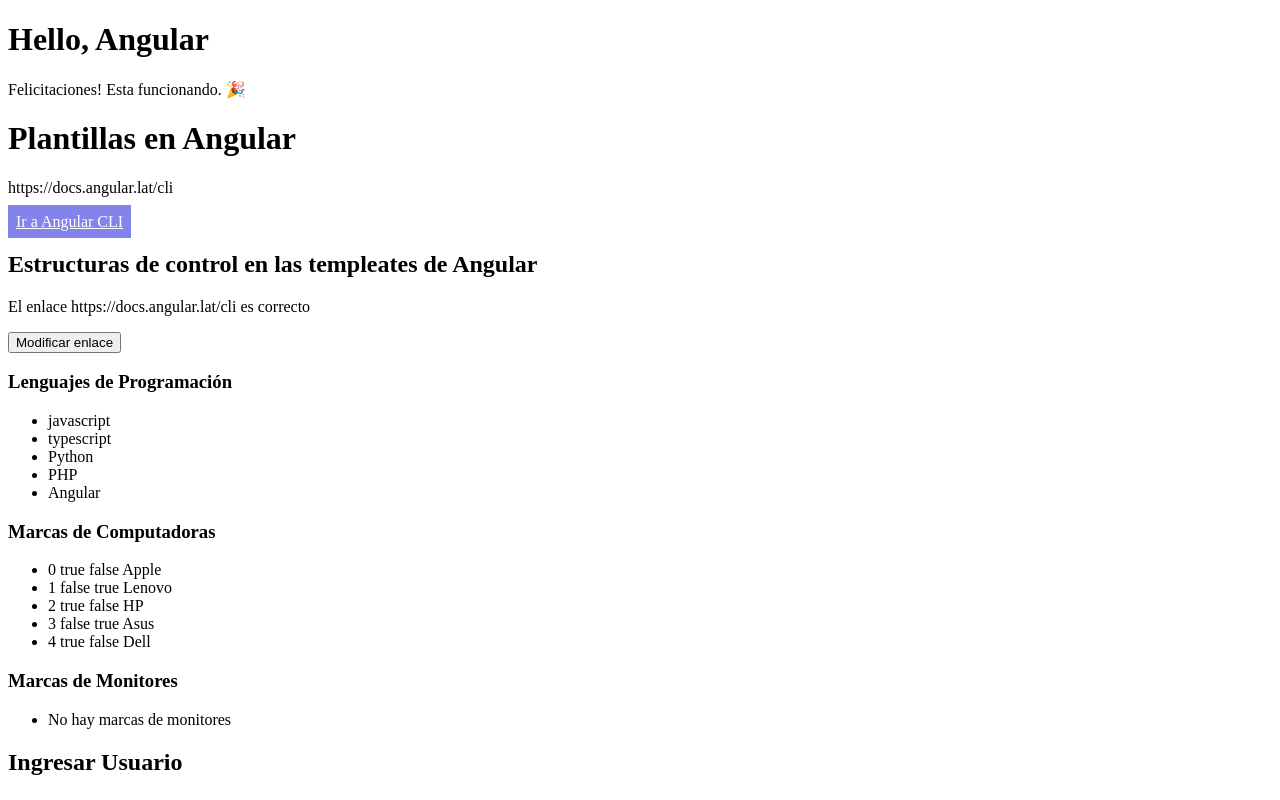
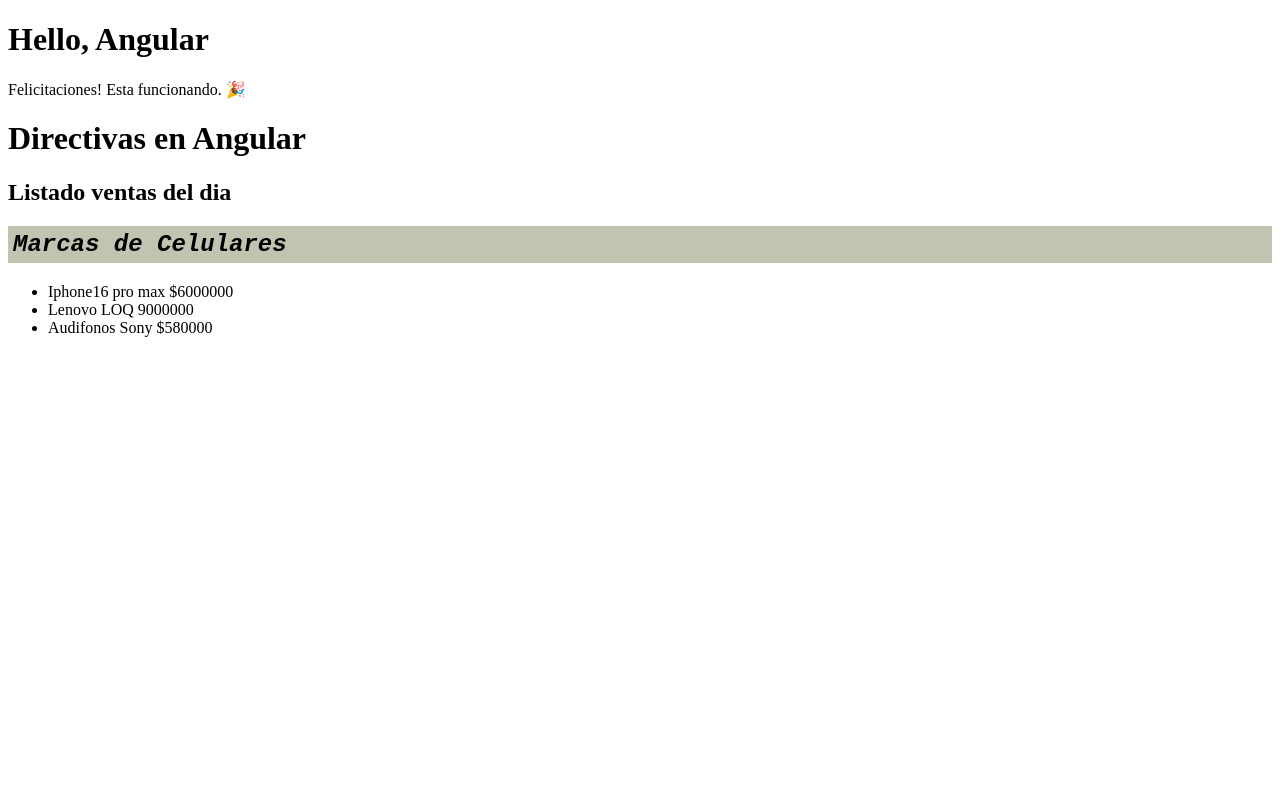
Before and after one commit to Juan8516/03.-Angular, an Angular app: page / in a window 1280 px wide. Shown: the top 800 px of the page. Built offline with nearby package versions, Linux system fonts and the light colour scheme.

Commit message:
uso de directivas: ngClass

```diff
--- a/src/app/app.component.html
+++ b/src/app/app.component.html
@@ -2,4 +2,4 @@
 <p>Felicitaciones! Esta funcionando. 🎉</p>
 
 <!-- <Mi-Producto></Mi-Producto> -->
- <app-usuario></app-usuario>
+<app-ventas></app-ventas>
--- a/src/app/app.ts
+++ b/src/app/app.ts
@@ -1,12 +1,13 @@
 import { Component } from '@angular/core';
 import { ProductoComponent } from "./producto/producto.component";
 import { Usuario } from './usuario/usuario';
+import { Ventas } from './ventas/ventas';
 
 @Component({
   selector: 'app-root',
   templateUrl: './app.component.html',
   styleUrl: './app.css',
-  imports: [Usuario]
+  imports: [Ventas]
 })
 export class App {
   protected title = 'Angular';
--- a/src/app/ventas/ventas.css
+++ b/src/app/ventas/ventas.css
@@ -0,0 +1,15 @@
+.resaltar {
+  background-color: yellow;
+  padding: 10px;
+  font-weight: bold;
+  font-style: italic;
+  font-family: 'Courier New', Courier, monospace;
+}
+
+.destacarMenos {
+  background-color: rgb(195, 195, 177);
+  padding: 5px;
+  font-weight: bold;
+  font-style: italic;
+  font-family: 'Courier New', Courier, monospace;
+}
--- a/src/app/ventas/ventas.html
+++ b/src/app/ventas/ventas.html
@@ -1,6 +1,8 @@
-<h1>Listado ventas del dia</h1>
+<h1>Directivas en Angular</h1>
 
-<h2>Marcas de Celulares</h2>
+<h2>Listado ventas del dia</h2>
+
+<h2 [ngClass]="colorear ? 'resaltar' : 'destacarMenos'">Marcas de Celulares</h2>
 
 <ul>
   <li>Iphone16 pro max $6000000</li>
--- a/src/app/ventas/ventas.ts
+++ b/src/app/ventas/ventas.ts
@@ -1,12 +1,16 @@
 import { Component } from '@angular/core';
+import { ProductoComponent } from '../producto/producto.component';
+import { NgClass } from '@angular/common';
 
 @Component({
   selector: 'app-ventas',
   standalone: true,
-  imports: [],
+  imports: [ProductoComponent, NgClass],
   templateUrl: './ventas.html',
   styleUrl: './ventas.css'
 })
 export class Ventas {
 
+  public colorear: boolean = false;
+
 }
```
